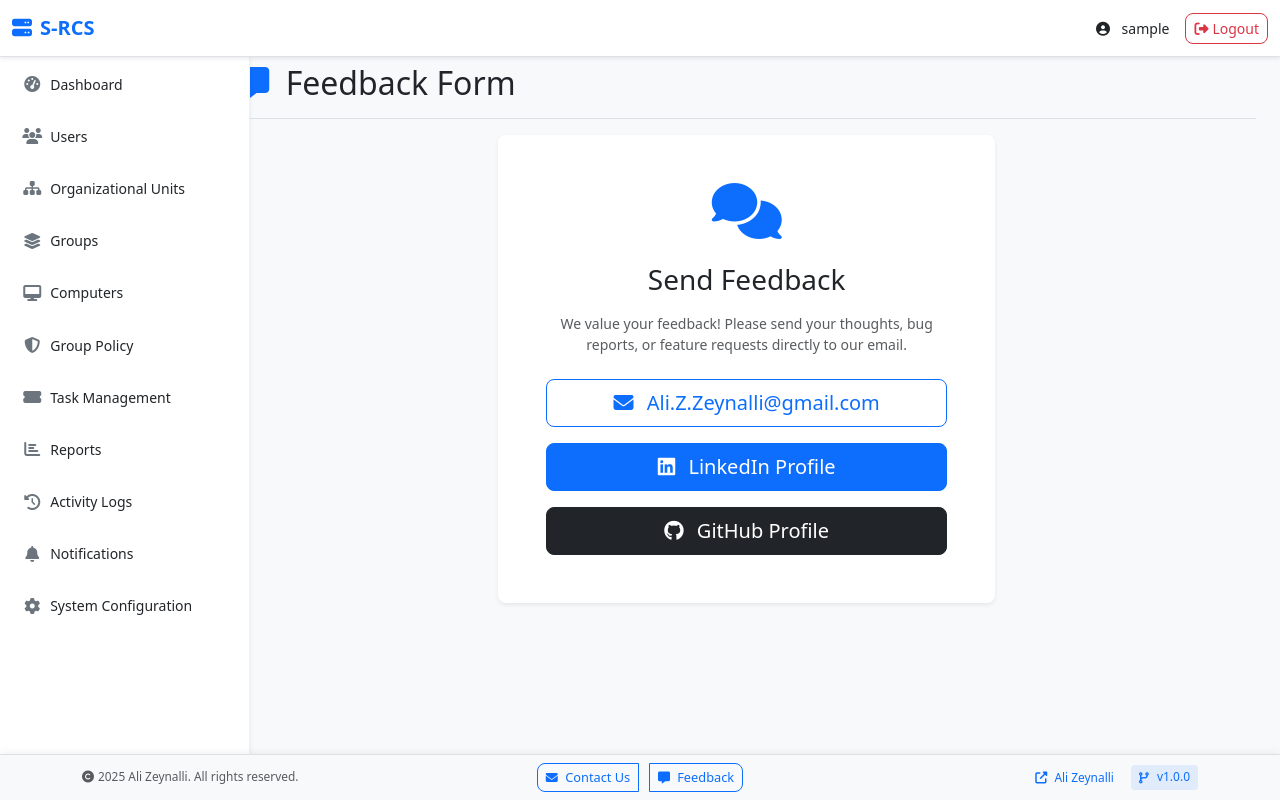
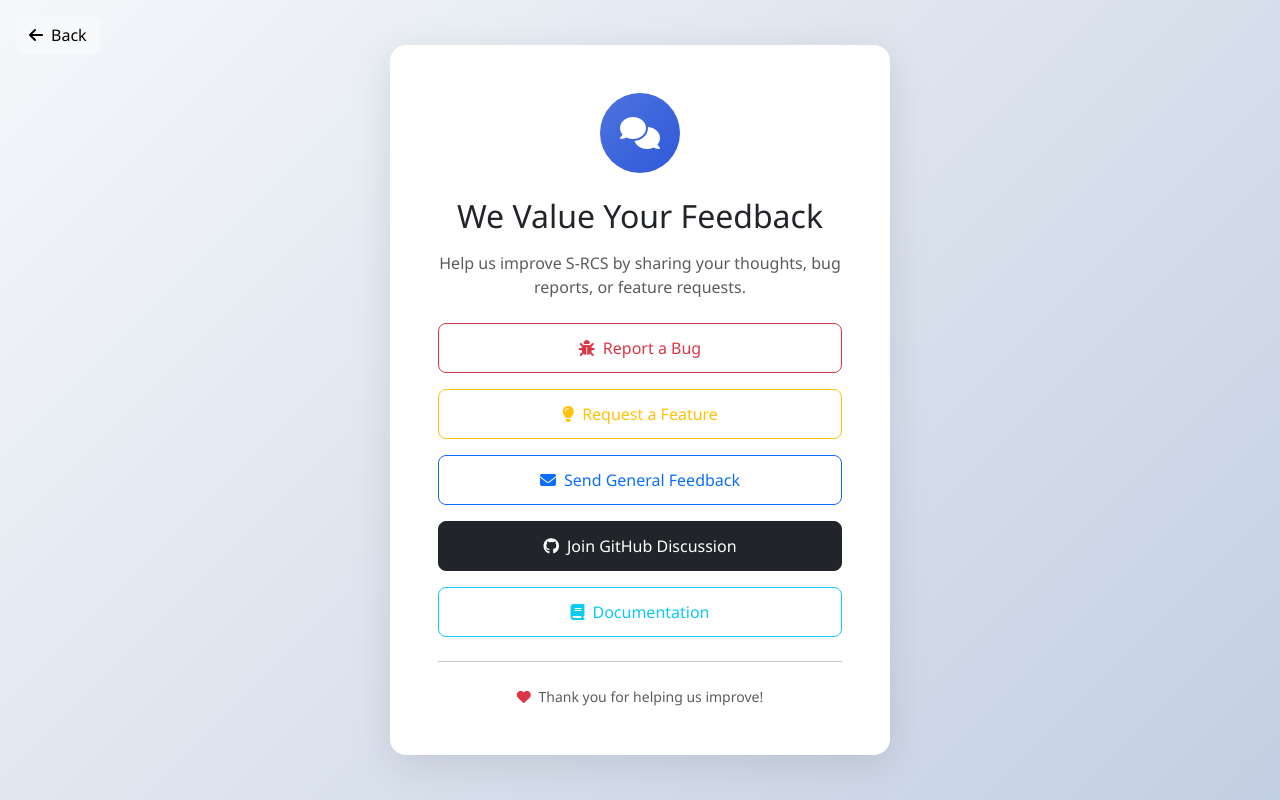
Before and after one commit to Ali7Zeynalli/SRC, a PHP site: page /feedback.php in a window 1280 px wide. Run offline with PHP 8.4, Linux system fonts and the light colour scheme; the visitor is signed in with stand-in values (Sample User, id 1).

Commit message:
GitHub notifications, issue templates & improved support pages

```diff
--- a/www/feedback.php
+++ b/www/feedback.php
@@ -5,61 +5,110 @@
   * Proprietary and confidential
   * Written by [Ali Zeynalli] <[https://linkedin.com/in/ali7zeynalli]> [2025]
   */
-  session_start();
-require_once(__DIR__ . '/includes/functions.php');
 
-// Config faylını yükləyirik
-$config = require(__DIR__ . '/config/config.php');
+// No login required - public feedback page
+?>
+<!DOCTYPE html>
+<html lang="en">
+<head>
+    <meta charset="UTF-8">
+    <meta name="viewport" content="width=device-width, initial-scale=1.0">
+    <title>Feedback - S-RCS</title>
+    <link href="https://cdn.jsdelivr.net/npm/bootstrap@5.3.0/dist/css/bootstrap.min.css" rel="stylesheet">
+    <link href="https://cdnjs.cloudflare.com/ajax/libs/font-awesome/6.4.0/css/all.min.css" rel="stylesheet">
+    <style>
+        :root {
+            --primary: #4e73df;
+            --primary-dark: #2e59d9;
+        }
+        body {
+            background: linear-gradient(135deg, #f5f7fa 0%, #c3cfe2 100%);
+            min-height: 100vh;
+            display: flex;
+            align-items: center;
+            justify-content: center;
+            font-family: 'Segoe UI', Tahoma, Geneva, Verdana, sans-serif;
+        }
+        .feedback-card {
+            background: white;
+            border-radius: 1rem;
+            box-shadow: 0 10px 40px rgba(0,0,0,0.1);
+            max-width: 500px;
+            width: 90%;
+            padding: 3rem;
+        }
+        .feedback-icon {
+            width: 80px;
+            height: 80px;
+            background: linear-gradient(135deg, var(--primary), var(--primary-dark));
+            border-radius: 50%;
+            display: flex;
+            align-items: center;
+            justify-content: center;
+            margin: 0 auto 1.5rem;
+        }
+        .feedback-icon i {
+            font-size: 2rem;
+            color: white;
+        }
+        .btn-feedback {
+            border-radius: 0.5rem;
+            padding: 0.75rem 1.5rem;
+            font-weight: 500;
+            transition: all 0.3s;
+        }
+        .btn-feedback:hover {
+            transform: translateY(-2px);
+            box-shadow: 0 5px 15px rgba(0,0,0,0.2);
+        }
+        .back-link {
+            position: absolute;
+            top: 1rem;
+            left: 1rem;
+        }
+    </style>
+</head>
+<body>
+    <a href="index.php" class="back-link btn btn-light">
+        <i class="fas fa-arrow-left me-2"></i>Back
+    </a>
 
-if (!isset($_SESSION['ad_username'])) {
-    header('Location: index.php');
-    exit;
-}
-
-$pageTitle = __('feedback_form');
-$activePage = 'feedback';
-require_once('includes/header.php');
-?>
-
-<div class="container-fluid">
-    <div class="row">
-        <?php require_once('includes/sidebar.php'); ?>
-
-        <main class="col-md-9 ms-sm-auto col-lg-10 px-md-4">
-            <div class="d-flex justify-content-between flex-wrap flex-md-nowrap align-items-center pt-3 pb-2 mb-3 border-bottom">
-                <h1 class="h2">
-                    <i class="fas fa-comment-alt me-2 text-primary"></i>
-                    <?php echo __('feedback_form'); ?>
-                </h1>
+    <div class="feedback-card text-center">
+        <div class="feedback-icon">
+            <i class="fas fa-comments"></i>
         </div>
 
-            <div class="row justify-content-center">
-                <div class="col-md-6">
-                    <div class="card shadow-sm text-center p-5">
-                        <div class="mb-4">
-                            <i class="fas fa-comments fa-4x text-primary"></i>
-                        </div>
-                        <h3 class="mb-3">Send Feedback</h3>
+        <h2 class="mb-3">We Value Your Feedback</h2>
         <p class="text-muted mb-4">
-                            We value your feedback! Please send your thoughts, bug reports, or feature requests directly to our email.
+            Help us improve S-RCS by sharing your thoughts, bug reports, or feature requests.
         </p>
 
         <div class="d-grid gap-3">
-                            <a href="mailto:Ali.Z.Zeynalli@gmail.com" class="btn btn-outline-primary btn-lg">
-                                <i class="fas fa-envelope me-2"></i> Ali.Z.Zeynalli@gmail.com
+            <a href="https://github.com/Ali7Zeynalli/S-RCS/issues/new?template=bug_report.yml" target="_blank" class="btn btn-outline-danger btn-feedback">
+                <i class="fas fa-bug me-2"></i>Report a Bug
             </a>
-                            <a href="https://linkedin.com/in/ali7zeynalli" target="_blank" class="btn btn-primary btn-lg">
-                                <i class="fab fa-linkedin me-2"></i> LinkedIn Profile
+            <a href="https://github.com/Ali7Zeynalli/S-RCS/issues/new?template=feature_request.yml" target="_blank" class="btn btn-outline-warning btn-feedback">
+                <i class="fas fa-lightbulb me-2"></i>Request a Feature
             </a>
-                            <a href="https://github.com/Ali7Zeynalli" target="_blank" class="btn btn-dark btn-lg">
-                                <i class="fab fa-github me-2"></i> GitHub Profile
+            <a href="mailto:Ali.Z.Zeynalli@gmail.com?subject=S-RCS%20Feedback" class="btn btn-outline-primary btn-feedback">
+                <i class="fas fa-envelope me-2"></i>Send General Feedback
+            </a>
+            <a href="https://github.com/Ali7Zeynalli/S-RCS/discussions" target="_blank" class="btn btn-dark btn-feedback">
+                <i class="fab fa-github me-2"></i>Join GitHub Discussion
+            </a>
+            <a href="https://ali7zeynalli.github.io/SRCS/docs.html#intro" target="_blank" class="btn btn-outline-info btn-feedback">
+                <i class="fas fa-book me-2"></i>Documentation
             </a>
         </div>
-                    </div>
-                </div>
-            </div>
-        </main>
-    </div>
+
+        <hr class="my-4">
+
+        <p class="small text-muted mb-0">
+            <i class="fas fa-heart text-danger me-1"></i>
+            Thank you for helping us improve!
+        </p>
     </div>
 
-<?php require_once('includes/footer.php'); ?>
+    <script src="https://cdn.jsdelivr.net/npm/bootstrap@5.3.0/dist/js/bootstrap.bundle.min.js"></script>
+</body>
+</html>
--- a/www/includes/footer.php
+++ b/www/includes/footer.php
@@ -37,6 +37,11 @@ $version = $config['installation']['version'] ?? '1.0.0';
                         <i class="fas fa-comment-alt me-1"></i>
                         <?php echo __('footer_feedback'); ?>
                     </a>
+                    &nbsp; &nbsp;
+                    <a href="https://ali7zeynalli.github.io/SRCS/docs.html#intro" target="_blank" class="btn btn-outline-info btn-sm py-1 px-2">
+                        <i class="fas fa-book me-1"></i>
+                        <?php echo __('footer_docs'); ?>
+                    </a>
                 </div>
             </div>
             <div class="col-md-4 text-end">
--- a/www/includes/languages/az.php
+++ b/www/includes/languages/az.php
@@ -78,6 +78,7 @@ $lang = [
     'footer_copyright' => '2025 Ali Zeynalli. Bütün hüquqlar qorunur.',
     'footer_contact' => 'Bizimlə əlaqə',
     'footer_feedback' => 'Geri bildirim',
+    'footer_docs' => 'Sənədlər',
     'footer_version' => 'v',
     'footer_website' => 'Ali Zeynalli',
 
--- a/www/includes/languages/de.php
+++ b/www/includes/languages/de.php
@@ -78,6 +78,7 @@ $lang = [
     'footer_copyright' => '2025 Ali Zeynalli. Alle Rechte vorbehalten.',
     'footer_contact' => 'Kontaktieren Sie uns',
     'footer_feedback' => 'Feedback',
+    'footer_docs' => 'Dokumentation',
     'footer_version' => 'v',
     'footer_website' => 'Ali Zeynalli',
 
--- a/www/includes/languages/en.php
+++ b/www/includes/languages/en.php
@@ -78,6 +78,7 @@ $lang = [
     'footer_copyright' => '2025 Ali Zeynalli. All rights reserved.',
     'footer_contact' => 'Contact Us',
     'footer_feedback' => 'Feedback',
+    'footer_docs' => 'Docs',
     'footer_version' => 'v',
     'footer_website' => 'Ali Zeynalli',
 
--- a/www/includes/languages/ru.php
+++ b/www/includes/languages/ru.php
@@ -78,6 +78,7 @@ $lang = [
     'footer_copyright' => '2025 Ali Zeynalli. Все права защищены.',
     'footer_contact' => 'Контакты',
     'footer_feedback' => 'Обратная связь',
+    'footer_docs' => 'Документация',
     'footer_version' => 'в',
     'footer_website' => 'Ali Zeynalli',
 
--- a/www/includes/languages/tr.php
+++ b/www/includes/languages/tr.php
@@ -78,6 +78,7 @@ $lang = [
     'footer_copyright' => '2025 Ali Zeynalli. Tüm hakları saklıdır.',
     'footer_contact' => 'İletişim',
     'footer_feedback' => 'Geri bildirim',
+    'footer_docs' => 'Dökümanlar',
     'footer_version' => 'v',
     'footer_website' => 'Ali Zeynalli',
 
```
Also changed, not shown: www/api/notifications.php (+64 -25 lines), www/config/notifications_cache.json (added, +40 -0 lines), www/contact.php (+93 -40 lines), www/notifications.php (+4 -50 lines), .github/ISSUE_TEMPLATE/bug_report.yml. Lines whose indentation alone changed are shown as unchanged.
